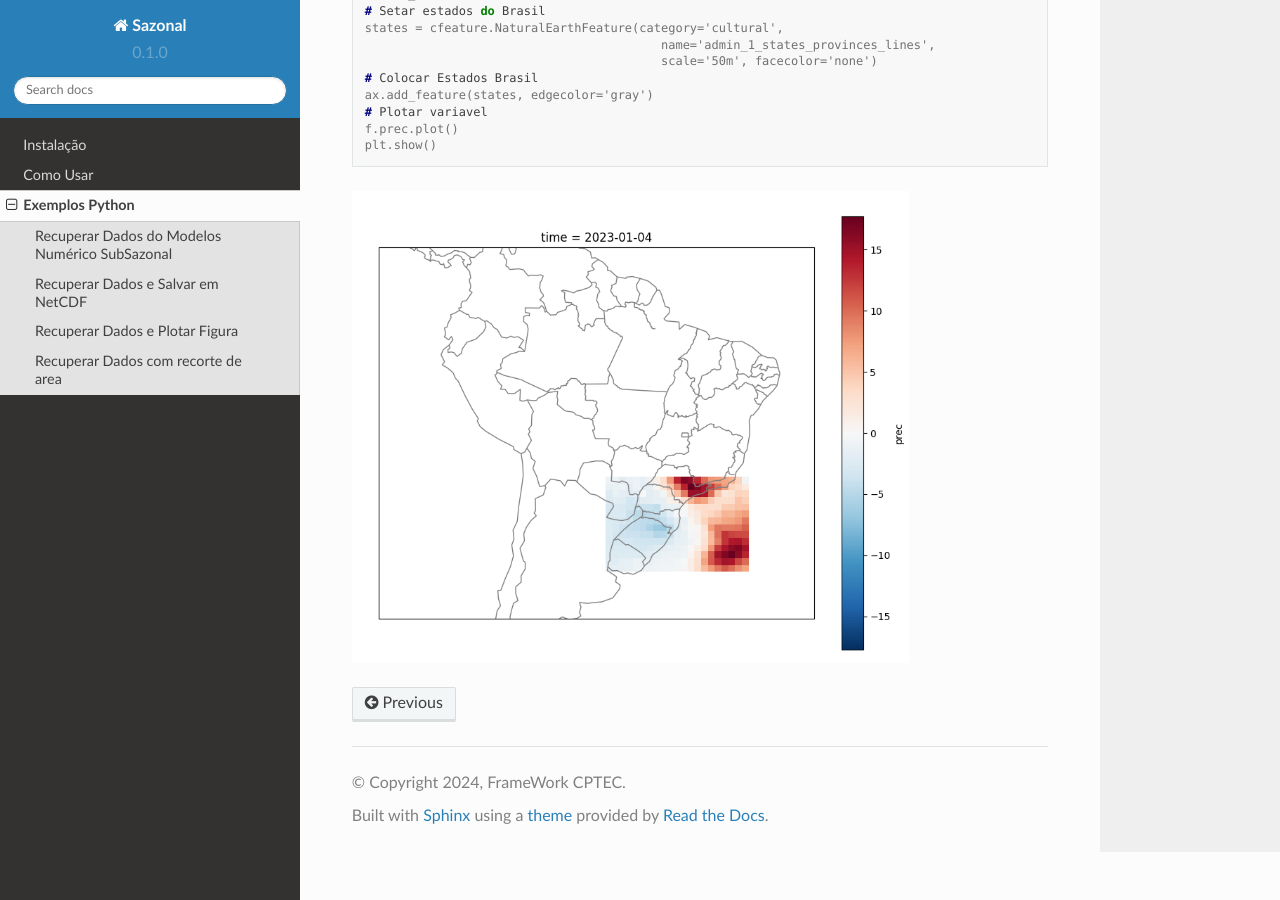
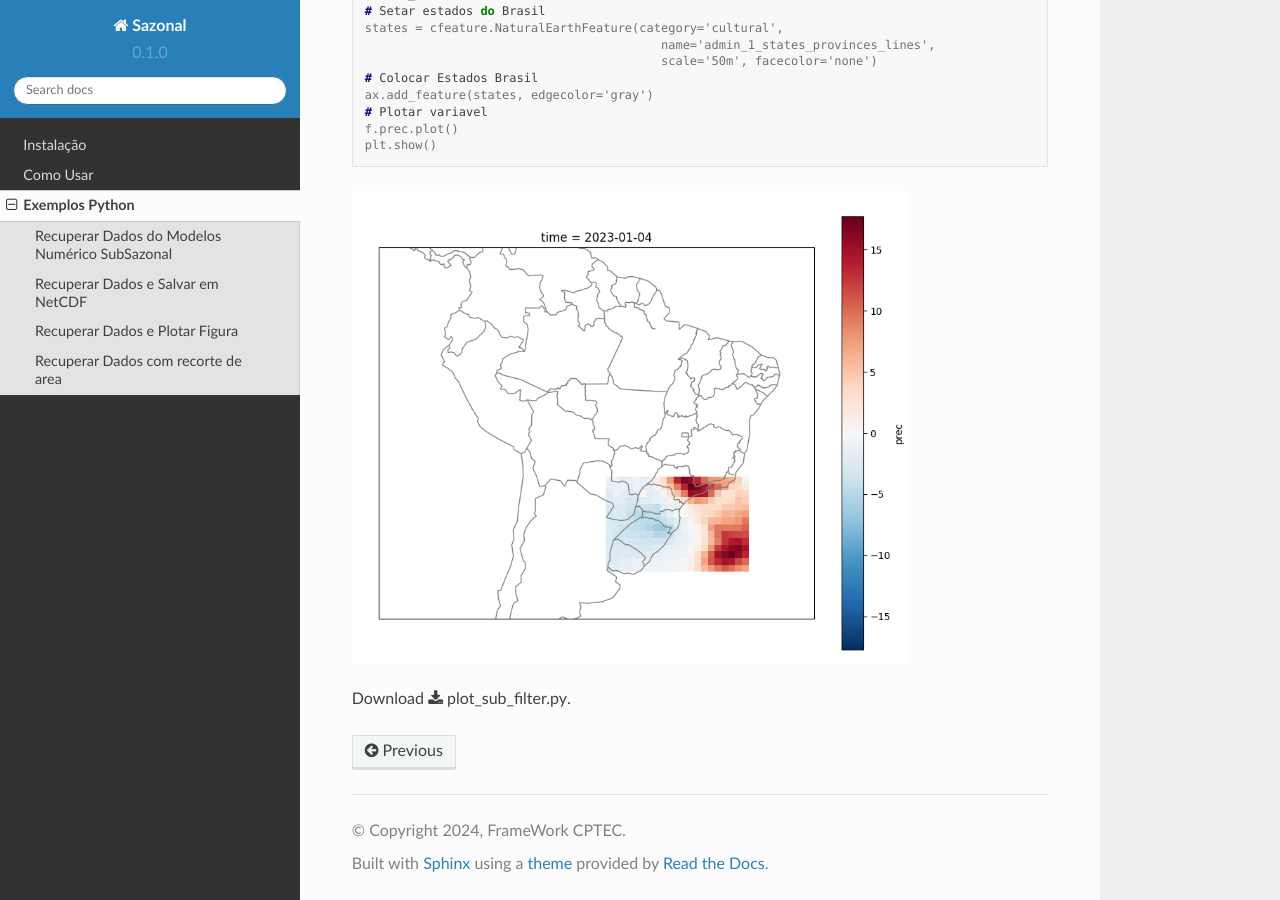
Before and after one commit to framework-CPTEC/Sazonal, a Sphinx documentation site: the page built from docs/source/examplesPython.rst, in a window 1280 px wide and 900 px high, scrolled down 3493 px. Built offline with Sphinx 7.4.7 and the Read the Docs theme 2.0.0, drawn with Linux system fonts in a browser that asks for light colours.

Commit message:
Update examplesPython.rst

```diff
--- a/docs/source/examplesPython.rst
+++ b/docs/source/examplesPython.rst
@@ -205,3 +205,5 @@
 
 .. |pic1| image:: _static/pic1.png
    :width: 80%
+
+Download :download:`plot_sub_filter.py <examples/plot_sub_filter.py>`.
```
